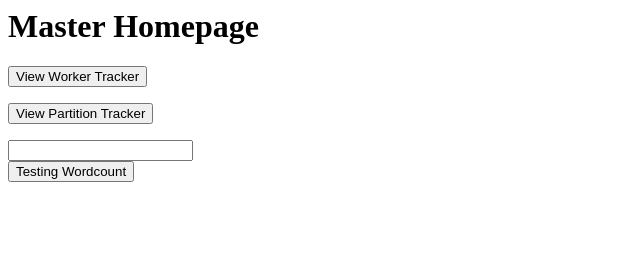
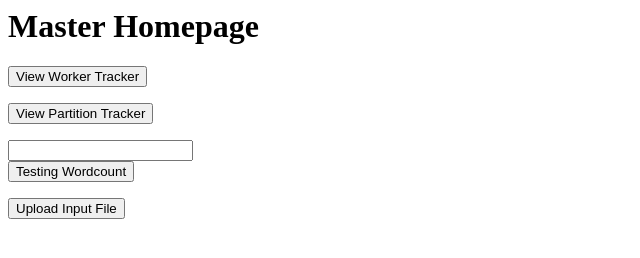
Before and after one commit to georgej93/PeerCloud, a website: page public/index.html in a window 1280 px wide. Shown: the whole page, without its empty margins (0-640 px from the left). Drawn offline with Linux system fonts and the light colour scheme.

Commit message:
Merge branch 'FaultTolerance'

```diff
--- a/public/index.html
+++ b/public/index.html
@@ -15,6 +15,17 @@
             <input type="text" name="filename"><br>
             <button type="submit">Testing Wordcount</button>
         </form>
+
+        <button onclick="createBrowse()">Upload Input File</button>
+
+        <script>
+        function createBrowse() {
+            var x = document.createElement("INPUT");
+            x.setAttribute("type", "file");
+            document.body.appendChild(x);
+        }
+        </script>
+
     </body>
 
 </html>
```
